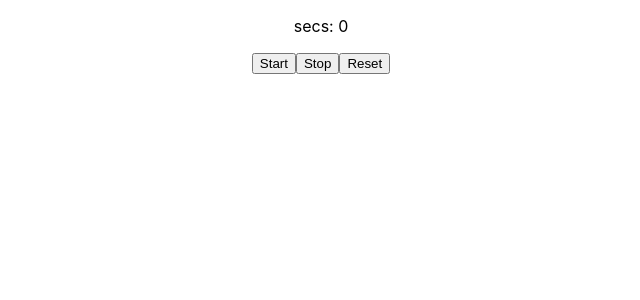
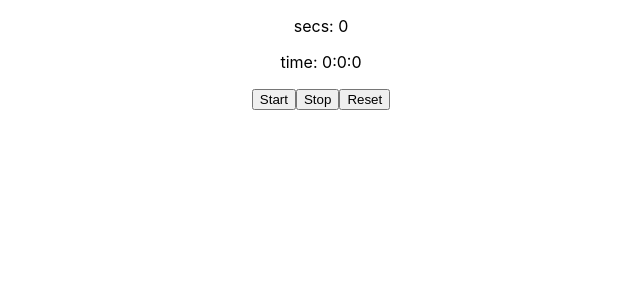
Before and after one commit to SWerbeck/timer-app, a React (Create React App) app: page / in a window 1280 px wide. Shown: the top 300 px of the page, without its empty margins (319-959 px from the left). Built offline with nearby package versions, Linux system fonts and the light colour scheme.

Commit message:
worked on displaying time

```diff
--- a/src/components/Timer.js
+++ b/src/components/Timer.js
@@ -1,9 +1,24 @@
-import { React, useState, useRef } from "react";
+import { React, useState, useRef, useEffect } from "react";
 
 function Timer() {
   const [seconds, setSeconds] = useState(0);
+  const [displaySeconds, setDisplaySeconds] = useState(0);
+  const [displayMinutes, setDisplayMinutes] = useState(0);
+  const [displayHours, setDisplayHours] = useState(0);
 
   const timerId = useRef();
+
+  function timeDisplay(totalSeconds) {
+    const totalMinutes = Math.floor(totalSeconds / 60);
+
+    const secs = totalSeconds % 60;
+    const hours = Math.floor(totalMinutes / 60);
+    const mins = totalMinutes % 60;
+
+    setDisplaySeconds(secs);
+    setDisplayMinutes(mins);
+    setDisplayHours(hours);
+  }
 
   const startTimer = () => {
     timerId.current = setInterval(() => {
@@ -20,9 +35,17 @@ function Timer() {
     setSeconds(0);
   };
 
+  useEffect(() => {
+    timeDisplay(seconds);
+  }, seconds);
+
   return (
     <div>
       <p>secs: {seconds}</p>
+
+      <p>
+        time: {displayHours}:{displayMinutes}:{displaySeconds}
+      </p>
       <button onClick={startTimer}> Start </button>
       <button onClick={stopTimer}>Stop</button>
       <button onClick={resetTimer}>Reset</button>
```
